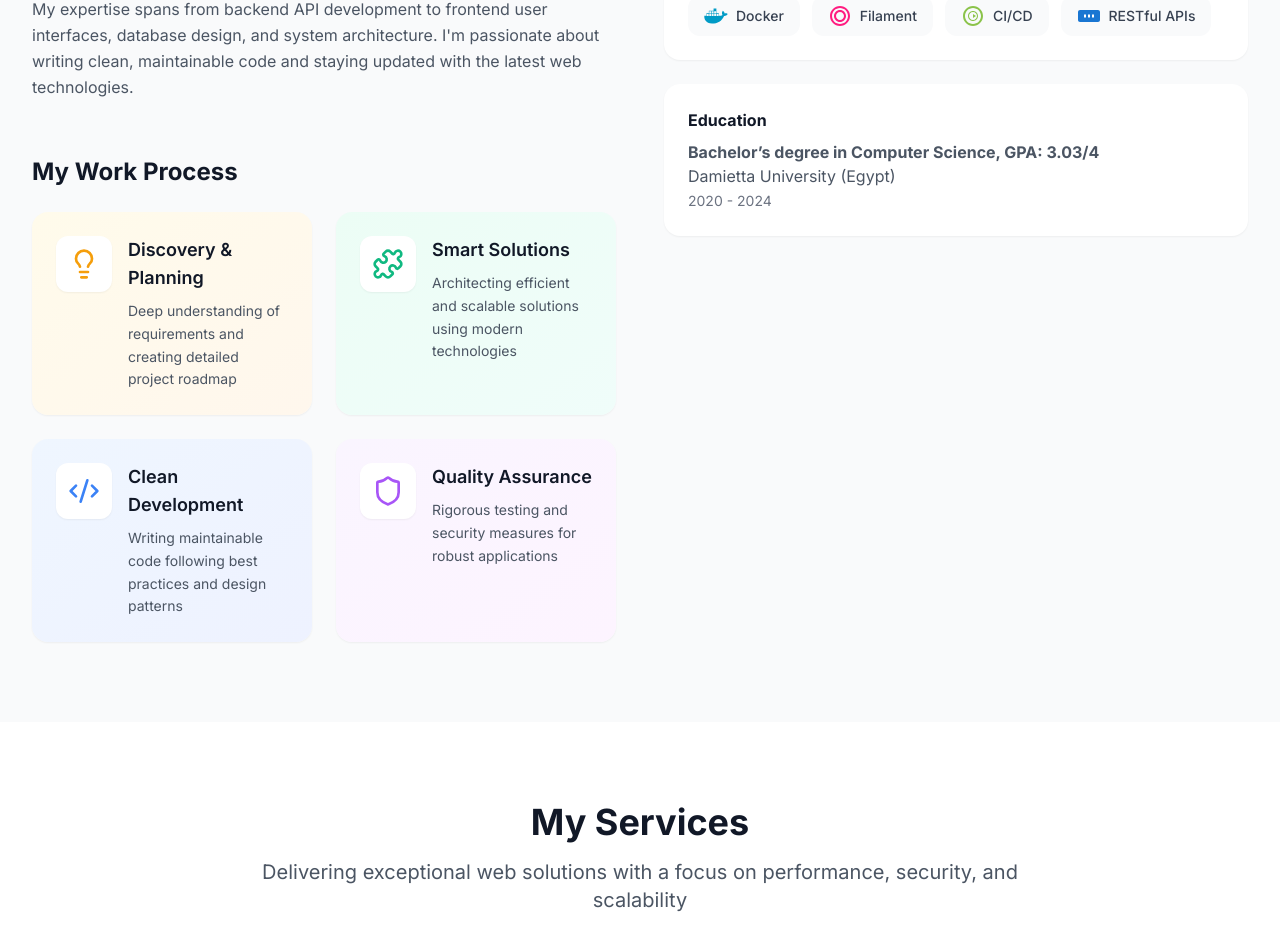
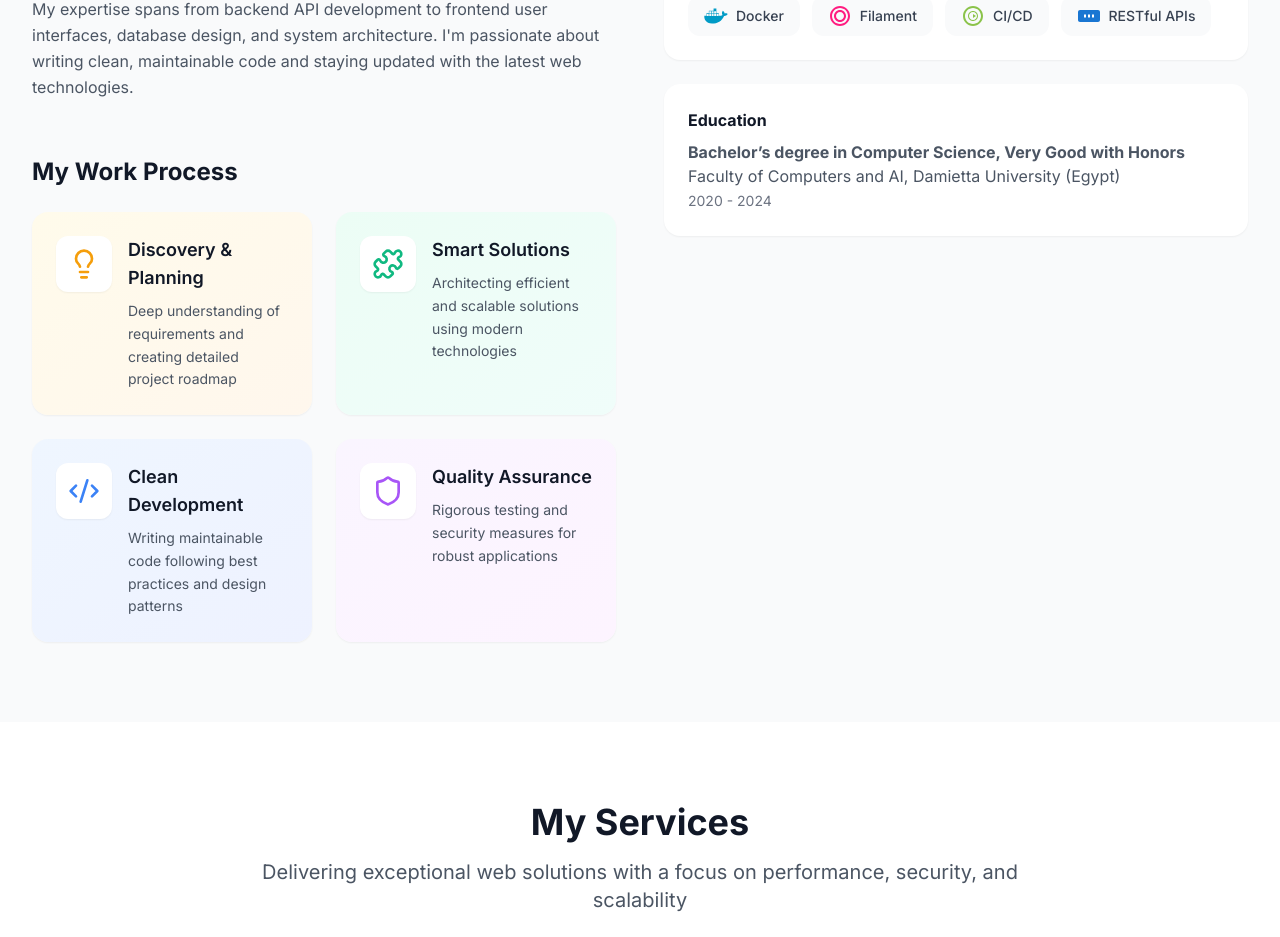
Before and after one commit to shehata18/my-portfolio, a React (Vite) app: page / in a window 1280 px wide. Shown: the part 1317-2254 px from the top of the page. Built offline with nearby package versions, Linux system fonts and the light colour scheme.

Commit message:
Update education details in About component to reflect accurate degree and institution information

```diff
--- a/src/components/About.tsx
+++ b/src/components/About.tsx
@@ -238,9 +238,10 @@ const About = () => {
               className="bg-white p-6 rounded-2xl shadow-sm hover:shadow-md transition-all duration-300 mt-8"
             >
               <h4 className="font-bold text-gray-900 mb-2">Education</h4>
+
               <p className="text-gray-600">
-                <strong>Bachelorʼs degree in Computer Science, GPA: 3.03/4</strong><br />
-                Damietta University (Egypt)<br />
+                <strong>Bachelorʼs degree in Computer Science, Very Good with Honors</strong><br />
+                Faculty of Computers and AI, Damietta University (Egypt)<br />
                 <span className="text-sm text-gray-500">2020 - 2024</span>
               </p>
             </motion.div>
```
